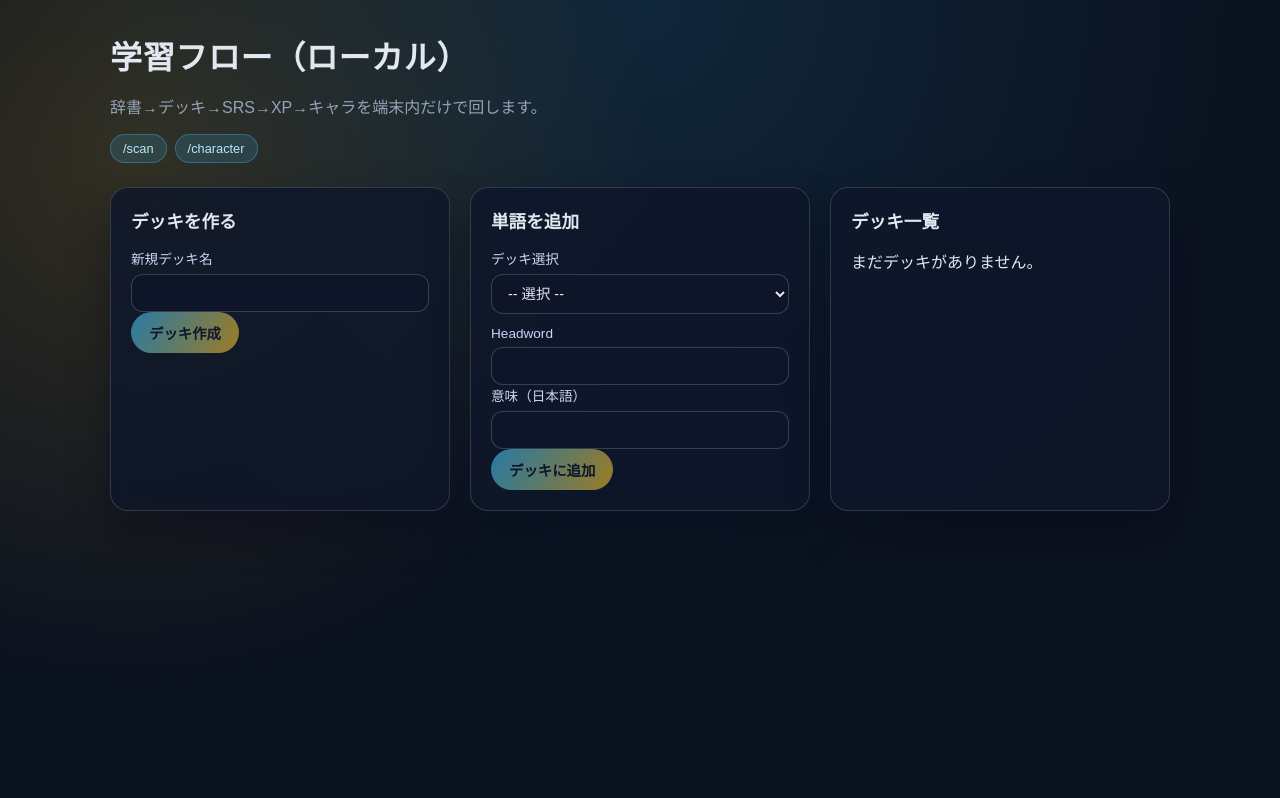
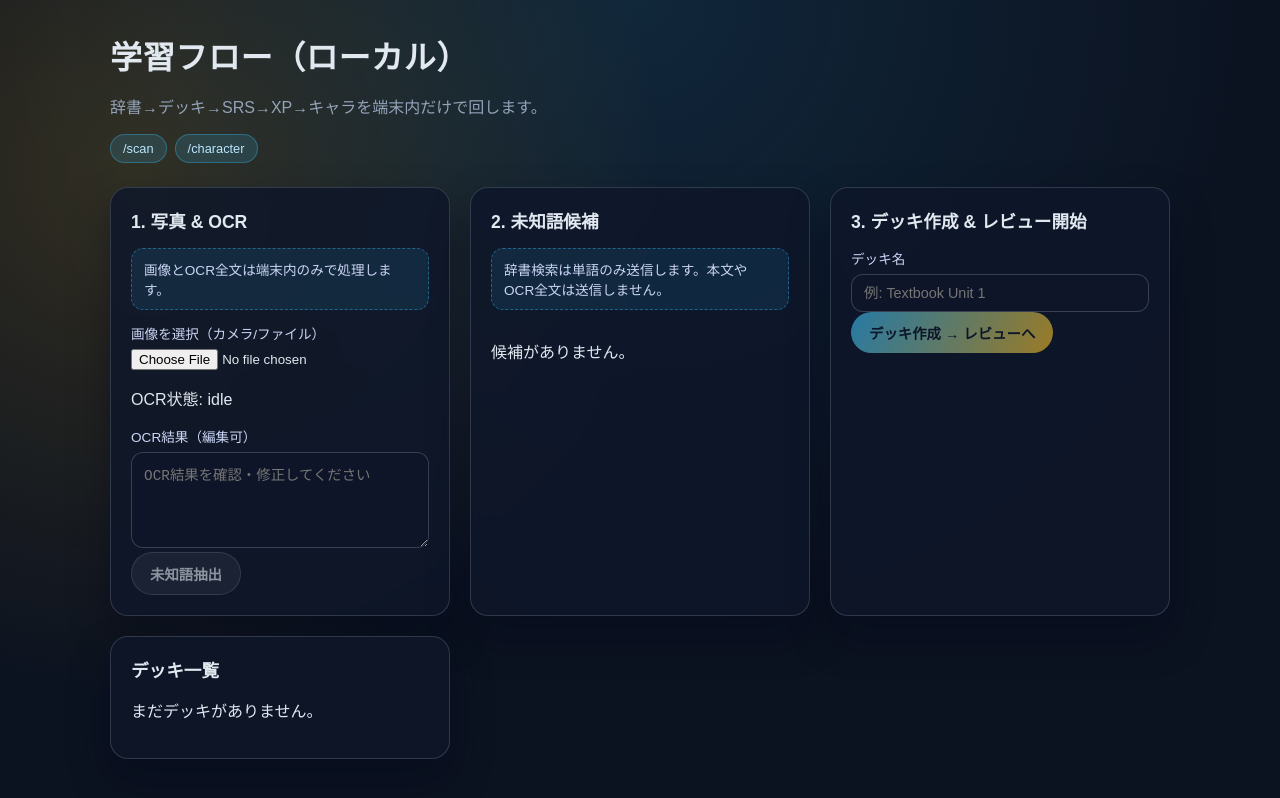
Before and after one commit to wadansyaku/NanjyoEnglishApp, a React (Vite) app: page /scan in a window 1280 px wide. Shown: the top 798 px of the page. Built offline with nearby package versions, Linux system fonts and the light colour scheme.

Commit message:
feat: add OCR-driven scan flow

```diff
--- a/src/pages/ScanPage.tsx
+++ b/src/pages/ScanPage.tsx
@@ -1,103 +1,290 @@
-import { useCallback, useEffect, useState } from 'react';
+import { useCallback, useEffect, useMemo, useState } from 'react';
 import { Link } from '../lib/router';
+import { runOcr } from '../lib/ocr';
+import { extractCandidates } from '../lib/words';
+import { ensureAuth } from '../lib/auth';
 import {
   addLexemeToDeck,
   createDeck,
   listDecks,
+  normalizeHeadword,
   type Deck
 } from '../db';
 
+type Candidate = {
+  headword: string;
+  headwordNorm: string;
+  count: number;
+  selected: boolean;
+  meaning: string;
+  source: 'found' | 'missing';
+};
+
+const MAX_CANDIDATES = 12;
+const LIMITS = {
+  meaning: 80
+};
+
+const safeTrim = (value: string) => value.replace(/[\r\n]+/g, ' ').trim();
+
 export default function ScanPage() {
   const [decks, setDecks] = useState<Deck[]>([]);
-  const [selectedDeckId, setSelectedDeckId] = useState<string>('');
-  const [newDeckTitle, setNewDeckTitle] = useState('');
-  const [headword, setHeadword] = useState('');
-  const [meaningJa, setMeaningJa] = useState('');
+  const [deckTitle, setDeckTitle] = useState('');
+  const [ocrText, setOcrText] = useState('');
+  const [ocrStatus, setOcrStatus] = useState<'idle' | 'running' | 'done' | 'error'>('idle');
+  const [ocrError, setOcrError] = useState('');
+  const [lookupStatus, setLookupStatus] = useState<'idle' | 'loading' | 'done' | 'error'>('idle');
+  const [lookupError, setLookupError] = useState('');
+  const [candidates, setCandidates] = useState<Candidate[]>([]);
   const [status, setStatus] = useState('');
 
-  const loadDecks = useCallback(
-    async (selectFirst = false) => {
-      const items = await listDecks();
-      setDecks(items);
-      if (selectFirst && items.length > 0) {
-        setSelectedDeckId(items[0].deckId);
+  const loadDecks = useCallback(async () => {
+    const items = await listDecks();
+    setDecks(items);
+  }, []);
+
+  useEffect(() => {
+    void loadDecks();
+  }, [loadDecks]);
+
+  const handleImage = async (file: File) => {
+    setOcrStatus('running');
+    setOcrError('');
+    setLookupStatus('idle');
+    setLookupError('');
+    try {
+      const text = await runOcr(file);
+      setOcrText(text);
+      setOcrStatus('done');
+    } catch (error) {
+      setOcrStatus('error');
+      setOcrError((error as Error).message);
+    }
+  };
+
+  const extractFromText = useCallback(
+    async (text: string) => {
+      const extracted = extractCandidates(text).slice(0, MAX_CANDIDATES);
+      const prevMap = new Map(candidates.map((item) => [item.headwordNorm, item]));
+      const base: Candidate[] = extracted.map((item) => {
+        const headword = item.word;
+        const headwordNorm = normalizeHeadword(headword);
+        const prev = prevMap.get(headwordNorm);
+        return {
+          headword,
+          headwordNorm,
+          count: item.count,
+          selected: prev?.selected ?? true,
+          meaning: prev?.meaning ?? '',
+          source: prev?.source ?? 'missing'
+        };
+      });
+      setCandidates(base);
+
+      if (base.length === 0) {
+        setLookupStatus('idle');
+        return;
+      }
+
+      setLookupStatus('loading');
+      setLookupError('');
+      try {
+        const session = await ensureAuth();
+        const response = await fetch('/api/v1/lexemes/lookup', {
+          method: 'POST',
+          headers: {
+            'content-type': 'application/json',
+            Authorization: `Bearer ${session.apiKey}`
+          },
+          body: JSON.stringify({ headwords: base.map((item) => item.headword) })
+        });
+        if (!response.ok) {
+          throw new Error('辞書検索に失敗しました');
+        }
+        const data = (await response.json()) as {
+          found: Array<{
+            headwordNorm: string;
+            entries: Array<{ meaning_ja: string }>;
+          }>;
+        };
+        const foundMap = new Map(
+          data.found.map((entry) => [
+            entry.headwordNorm,
+            entry.entries?.[0]?.meaning_ja ?? ''
+          ])
+        );
+        setCandidates((prev) =>
+          prev.map((item) => {
+            const meaning = foundMap.get(item.headwordNorm);
+            if (meaning) {
+              return { ...item, meaning, source: 'found' };
+            }
+            return { ...item, source: 'missing' };
+          })
+        );
+        setLookupStatus('done');
+      } catch (error) {
+        setLookupStatus('error');
+        setLookupError((error as Error).message);
       }
     },
-    [setDecks, setSelectedDeckId]
+    [candidates]
   );
 
-  useEffect(() => {
-    void loadDecks(true);
-  }, [loadDecks]);
+  const handleExtract = async () => {
+    await extractFromText(ocrText);
+  };
+
+  const toggleCandidate = (headwordNorm: string) => {
+    setCandidates((prev) =>
+      prev.map((item) =>
+        item.headwordNorm === headwordNorm ? { ...item, selected: !item.selected } : item
+      )
+    );
+  };
+
+  const updateMeaning = (headwordNorm: string, meaning: string) => {
+    setCandidates((prev) =>
+      prev.map((item) =>
+        item.headwordNorm === headwordNorm
+          ? { ...item, meaning: safeTrim(meaning), source: 'missing' }
+          : item
+      )
+    );
+  };
+
+  const selectedCandidates = useMemo(
+    () => candidates.filter((item) => item.selected),
+    [candidates]
+  );
+
+  const canCreateDeck = useMemo(() => {
+    if (!deckTitle.trim()) return false;
+    if (selectedCandidates.length === 0) return false;
+    return selectedCandidates.every((item) => item.meaning.trim().length > 0);
+  }, [deckTitle, selectedCandidates]);
 
   const handleCreateDeck = async () => {
-    const title = newDeckTitle.trim();
-    if (!title) return;
+    if (!canCreateDeck) return;
+    const title = deckTitle.trim();
     const deck = await createDeck(title);
-    setNewDeckTitle('');
-    await loadDecks();
-    setSelectedDeckId(deck.deckId);
-    setStatus('デッキを作成しました。');
-  };
 
-  const handleAddLexeme = async () => {
-    const deckId = selectedDeckId;
-    const word = headword.trim();
-    const meaning = meaningJa.trim();
-    if (!deckId || !word || !meaning) return;
-    await addLexemeToDeck(deckId, { headword: word, meaningJa: meaning });
-    setHeadword('');
-    setMeaningJa('');
-    setStatus('単語を追加しました。');
-    await loadDecks();
+    for (const item of selectedCandidates) {
+      await addLexemeToDeck(deck.deckId, {
+        headword: item.headword,
+        meaningJa: item.meaning
+      });
+    }
+
+    const commitEntries = selectedCandidates
+      .filter((item) => item.source === 'missing')
+      .map((item) => ({ headword: item.headword, meaningJa: item.meaning }));
+
+    if (commitEntries.length > 0) {
+      try {
+        const session = await ensureAuth();
+        await fetch('/api/v1/lexemes/commit', {
+          method: 'POST',
+          headers: {
+            'content-type': 'application/json',
+            Authorization: `Bearer ${session.apiKey}`
+          },
+          body: JSON.stringify({ entries: commitEntries })
+        });
+      } catch {
+        setStatus('コミットに失敗しました（ローカル保存は完了）');
+      }
+    }
+
+    setStatus('デッキを作成しました。レビューに移動します。');
+    window.history.pushState({}, '', `/review/${deck.deckId}`);
+    window.dispatchEvent(new PopStateEvent('popstate'));
   };
 
   return (
     <section className="section-grid">
       <div className="card">
-        <h2>デッキを作る</h2>
-        <label>新規デッキ名</label>
+        <h2>1. 写真 & OCR</h2>
+        <p className="notice">画像とOCR全文は端末内のみで処理します。</p>
+        <label htmlFor="imageInput">画像を選択（カメラ/ファイル）</label>
         <input
-          type="text"
-          value={newDeckTitle}
-          onChange={(event) => setNewDeckTitle(event.target.value)}
+          id="imageInput"
+          type="file"
+          accept="image/*"
+          capture="environment"
+          onChange={(event) => {
+            const file = event.target.files?.[0];
+            if (file) void handleImage(file);
+          }}
         />
-        <button onClick={handleCreateDeck} disabled={!newDeckTitle.trim()}>
-          デッキ作成
+        <p>
+          OCR状態: {ocrStatus} {ocrError ? `(${ocrError})` : ''}
+        </p>
+        {ocrStatus === 'running' && <p>OCR実行中...</p>}
+        <label>OCR結果（編集可）</label>
+        <textarea
+          value={ocrText}
+          onChange={(event) => setOcrText(event.target.value)}
+          placeholder="OCR結果を確認・修正してください"
+        />
+        <button
+          className="secondary"
+          onClick={handleExtract}
+          disabled={!ocrText.trim() || ocrStatus === 'running'}
+        >
+          未知語抽出
         </button>
       </div>
 
       <div className="card">
-        <h2>単語を追加</h2>
-        <label>デッキ選択</label>
-        <select
-          value={selectedDeckId}
-          onChange={(event) => setSelectedDeckId(event.target.value)}
-        >
-          <option value="">-- 選択 --</option>
-          {decks.map((deck) => (
-            <option key={deck.deckId} value={deck.deckId}>
-              {deck.title} ({deck.headwordNorms.length})
-            </option>
+        <h2>2. 未知語候補</h2>
+        <p className="notice">
+          辞書検索は単語のみ送信します。本文やOCR全文は送信しません。
+        </p>
+        {lookupStatus === 'loading' && <p>辞書検索中...</p>}
+        {lookupError && <p className="counter">{lookupError}</p>}
+        <div className="word-grid" style={{ maxHeight: 320, overflow: 'auto' }}>
+          {candidates.map((item) => (
+            <div key={item.headwordNorm} className="word-item">
+              <div style={{ flex: 1 }}>
+                <strong>{item.headword}</strong>
+                <small> x{item.count}</small>
+                <div style={{ marginTop: 6 }}>
+                  <input
+                    type="text"
+                    value={item.meaning}
+                    placeholder={item.source === 'found' ? '辞書候補' : '意味を入力'}
+                    maxLength={LIMITS.meaning}
+                    onChange={(event) => updateMeaning(item.headwordNorm, event.target.value)}
+                    disabled={item.source === 'found'}
+                  />
+                  {item.source === 'missing' && item.meaning.length === 0 && (
+                    <div className="counter">意味を入力してください</div>
+                  )}
+                </div>
+              </div>
+              <input
+                type="checkbox"
+                checked={item.selected}
+                onChange={() => toggleCandidate(item.headwordNorm)}
+              />
+            </div>
           ))}
-        </select>
-        <label style={{ marginTop: 12 }}>Headword</label>
+          {candidates.length === 0 && <p>候補がありません。</p>}
+        </div>
+      </div>
+
+      <div className="card">
+        <h2>3. デッキ作成 & レビュー開始</h2>
+        <label>デッキ名</label>
         <input
           type="text"
-          value={headword}
-          onChange={(event) => setHeadword(event.target.value)}
+          value={deckTitle}
+          onChange={(event) => setDeckTitle(event.target.value)}
+          placeholder="例: Textbook Unit 1"
         />
-        <label>意味（日本語）</label>
-        <input
-          type="text"
-          value={meaningJa}
-          onChange={(event) => setMeaningJa(event.target.value)}
-        />
-        <button
-          onClick={handleAddLexeme}
-          disabled={!selectedDeckId || !headword.trim() || !meaningJa.trim()}
-        >
-          デッキに追加
+        <button onClick={handleCreateDeck} disabled={!canCreateDeck}>
+          デッキ作成 → レビューへ
         </button>
         {status && <p className="counter">{status}</p>}
       </div>
```
